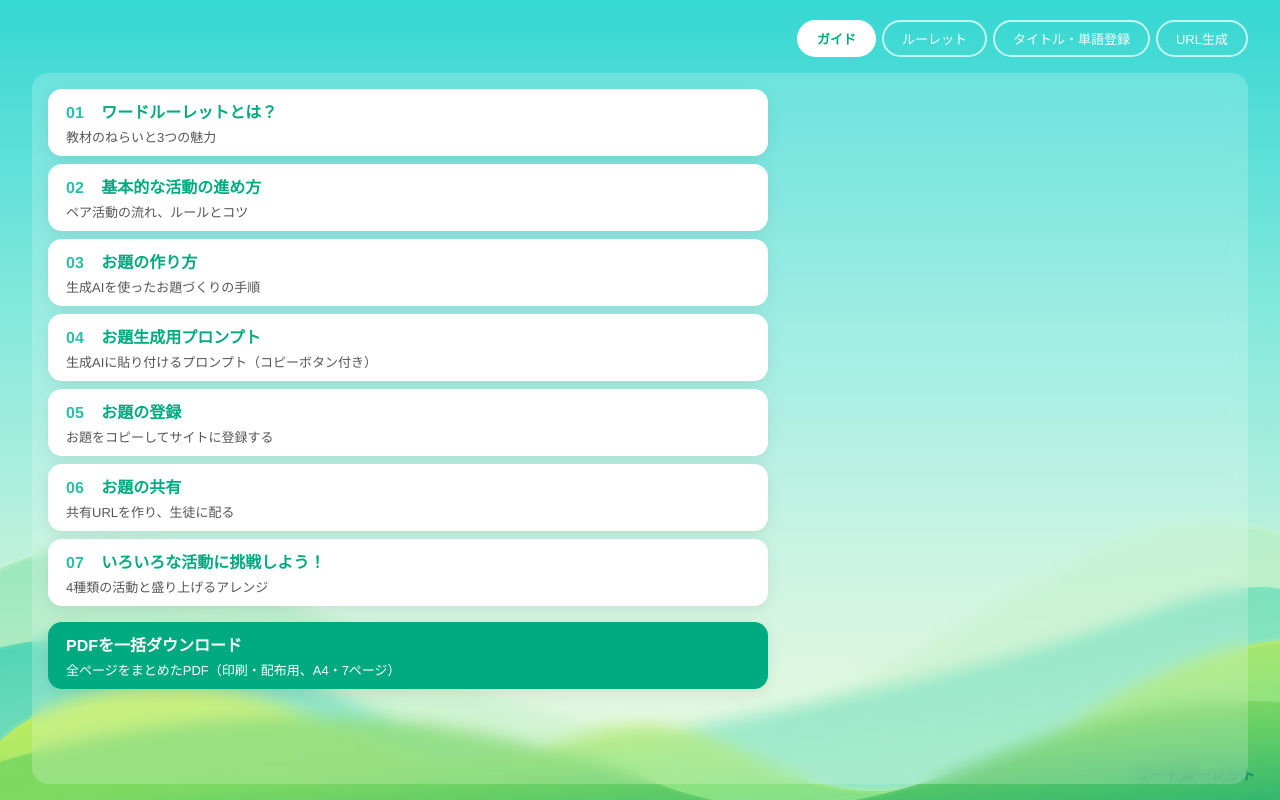
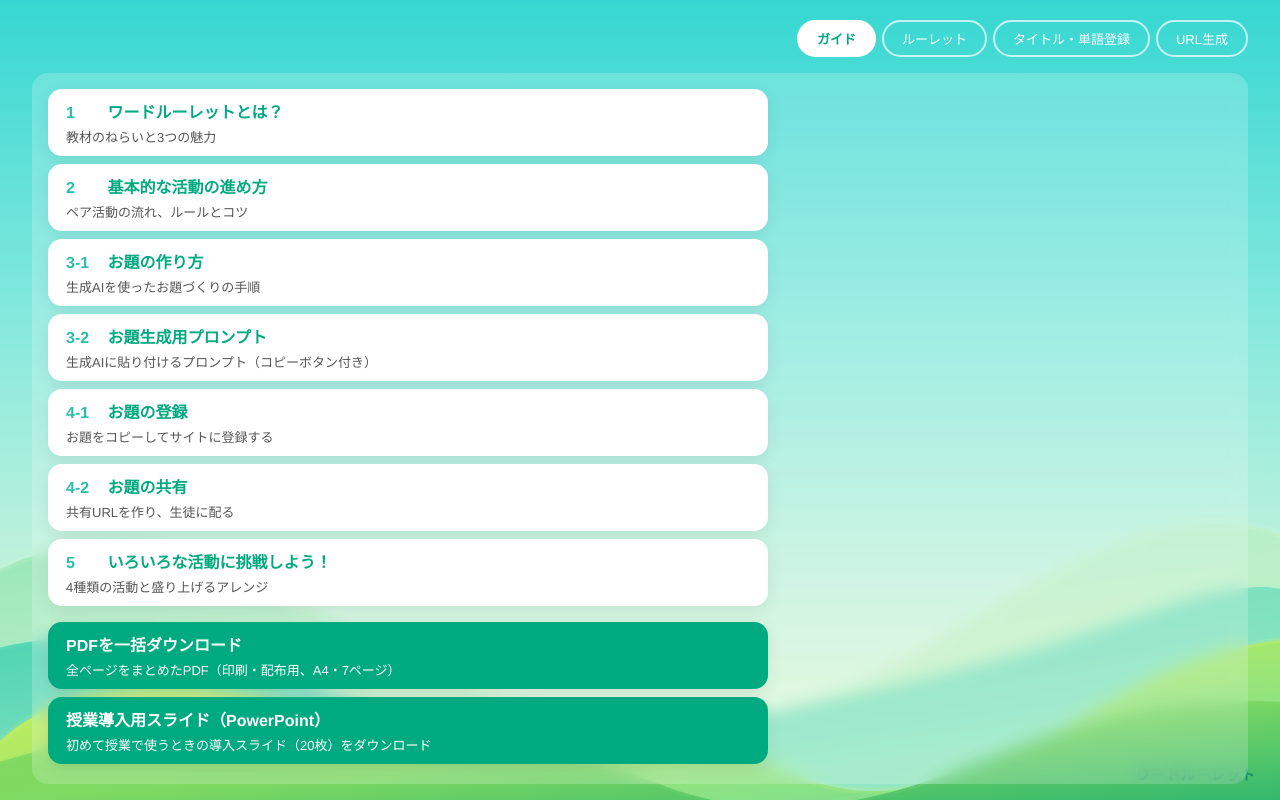
Before and after one commit to TommyKubo/word-roulette, a plain HTML site: page index.html in a window 1280 px wide. Both pictures are taken after a click on the button "ガイド". Drawn offline with Linux system fonts and the light colour scheme; a web font is replaced by a local one.

Commit message:
Add files via upload

```diff
--- a/index.html
+++ b/index.html
@@ -239,9 +239,10 @@ textarea:focus { outline: 2px solid rgba(255,255,255,0.6); }
 .guide-item:hover { background: #e8fff9; transform: translateY(-1px); }
 .guide-item-title { font-size: 16px; font-weight: 700; color: #00AA80; }
 .guide-item-desc { font-size: 13px; color: #555; }
-.guide-no { display: inline-block; min-width: 2.2em; color: #2abfaa; font-weight: 900; }
+.guide-no { display: inline-block; min-width: 2.6em; color: #2abfaa; font-weight: 900; }
 .guide-pdf { margin-top: 8px; background: #00AA80; }
 .guide-pdf:hover { background: #009270; }
+.guide-dl { margin-top: 0; } /* ダウンロードボタンが続くときは間隔をつめる */
 .guide-pdf .guide-item-title, .guide-pdf .guide-item-desc { color: #fff; }
 </style>
 </head>
@@ -317,36 +318,40 @@ textarea:focus { outline: 2px solid rgba(255,255,255,0.6); }
       <div class="guide-list" id="guide-list">
         <!-- ページを追加するときは、<a>…</a>を1つコピーして、href・番号・タイトル・説明を書き換える -->
         <a class="guide-item" href="guide-1.html" target="_blank" rel="noopener">
-          <span class="guide-item-title"><span class="guide-no">01</span>ワードルーレットとは？</span>
+          <span class="guide-item-title"><span class="guide-no">1</span>ワードルーレットとは？</span>
           <span class="guide-item-desc">教材のねらいと3つの魅力</span>
         </a>
         <a class="guide-item" href="guide-2.html" target="_blank" rel="noopener">
-          <span class="guide-item-title"><span class="guide-no">02</span>基本的な活動の進め方</span>
+          <span class="guide-item-title"><span class="guide-no">2</span>基本的な活動の進め方</span>
           <span class="guide-item-desc">ペア活動の流れ、ルールとコツ</span>
         </a>
         <a class="guide-item" href="guide-3.html" target="_blank" rel="noopener">
-          <span class="guide-item-title"><span class="guide-no">03</span>お題の作り方</span>
+          <span class="guide-item-title"><span class="guide-no">3-1</span>お題の作り方</span>
           <span class="guide-item-desc">生成AIを使ったお題づくりの手順</span>
         </a>
         <a class="guide-item" href="guide-4.html" target="_blank" rel="noopener">
-          <span class="guide-item-title"><span class="guide-no">04</span>お題生成用プロンプト</span>
+          <span class="guide-item-title"><span class="guide-no">3-2</span>お題生成用プロンプト</span>
           <span class="guide-item-desc">生成AIに貼り付けるプロンプト（コピーボタン付き）</span>
         </a>
         <a class="guide-item" href="guide-5.html" target="_blank" rel="noopener">
-          <span class="guide-item-title"><span class="guide-no">05</span>お題の登録</span>
+          <span class="guide-item-title"><span class="guide-no">4-1</span>お題の登録</span>
           <span class="guide-item-desc">お題をコピーしてサイトに登録する</span>
         </a>
         <a class="guide-item" href="guide-6.html" target="_blank" rel="noopener">
-          <span class="guide-item-title"><span class="guide-no">06</span>お題の共有</span>
+          <span class="guide-item-title"><span class="guide-no">4-2</span>お題の共有</span>
           <span class="guide-item-desc">共有URLを作り、生徒に配る</span>
         </a>
         <a class="guide-item" href="guide-7.html" target="_blank" rel="noopener">
-          <span class="guide-item-title"><span class="guide-no">07</span>いろいろな活動に挑戦しよう！</span>
+          <span class="guide-item-title"><span class="guide-no">5</span>いろいろな活動に挑戦しよう！</span>
           <span class="guide-item-desc">4種類の活動と盛り上げるアレンジ</span>
         </a>
         <a class="guide-item guide-pdf" href="guide.pdf" download="Word_Roulette_Guide.pdf">
           <span class="guide-item-title">PDFを一括ダウンロード</span>
           <span class="guide-item-desc">全ページをまとめたPDF（印刷・配布用、A4・7ページ）</span>
+        </a>
+        <a class="guide-item guide-pdf guide-dl" href="lesson.pptx" download="Word_Roulette_Lesson.pptx">
+          <span class="guide-item-title">授業導入用スライド（PowerPoint）</span>
+          <span class="guide-item-desc">初めて授業で使うときの導入スライド（20枚）をダウンロード</span>
         </a>
       </div>
     </div>
```
Also changed, not shown: guide-2.html (+6 -4 lines), 1 other file.
